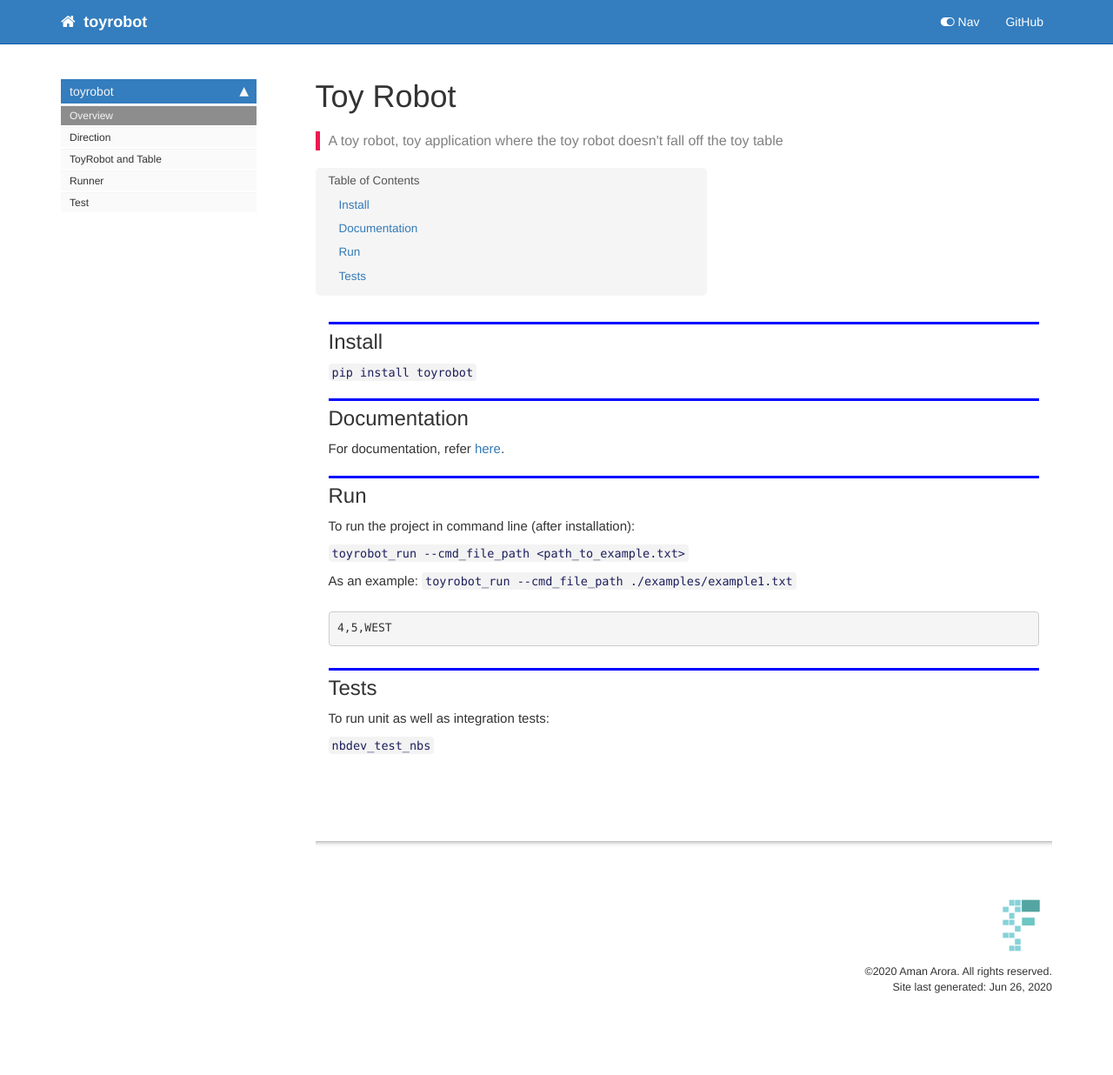
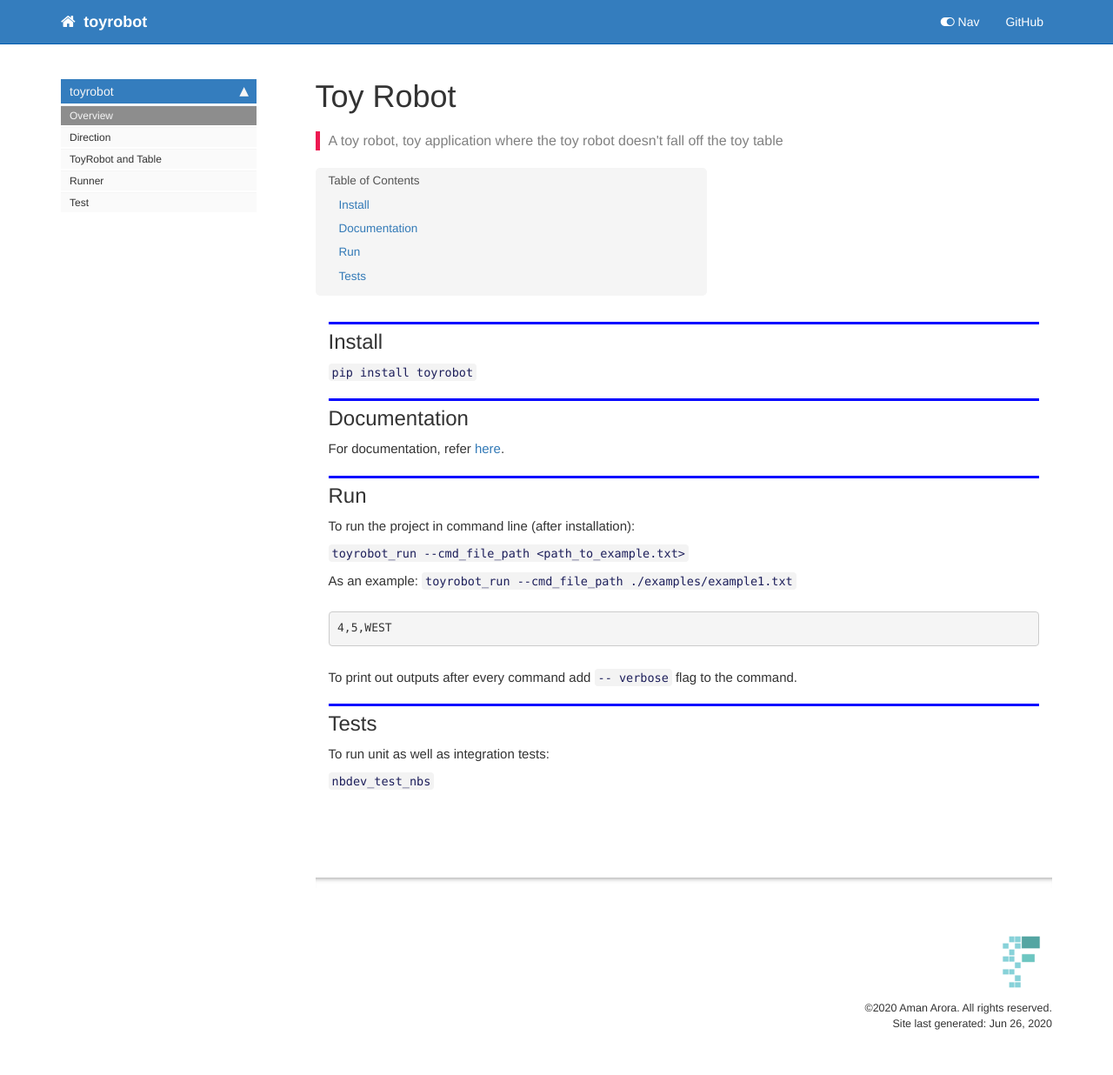
Before and after one commit to amaarora/toyrobot, a Jekyll site: the page built from docs/index.html, in a window 1280 px wide. Shown: the whole page at 87% size. Built offline with Jekyll 4.4.1, drawn with Linux system fonts in a browser that asks for light colours; nearby versions of some CDN libraries; comment, search, counter and statistics services are not loaded; before the commit the page ends 1195 px from its top, so only the background shows below that.

```diff
--- a/docs/index.html
+++ b/docs/index.html
@@ -79,6 +79,13 @@ description: "A toy robot, toy application where the toy robot doesn't fall off
 </div>
 <div class="cell border-box-sizing text_cell rendered"><div class="inner_cell">
 <div class="text_cell_render border-box-sizing rendered_html">
+<p>To print out outputs after every command add <code>-- verbose</code> flag to the command.</p>
+
+</div>
+</div>
+</div>
+<div class="cell border-box-sizing text_cell rendered"><div class="inner_cell">
+<div class="text_cell_render border-box-sizing rendered_html">
 <h2 id="Tests">Tests<a class="anchor-link" href="#Tests"> </a></h2>
 </div>
 </div>
--- a/docs/tests.html
+++ b/docs/tests.html
@@ -155,6 +155,9 @@ description: "Test script to test our application works correctly and to catch b
 
 <span class="n">args</span> <span class="o">=</span> <span class="n">DummyArgs</span><span class="p">(</span><span class="s1">&#39;./examples/example8.txt&#39;</span><span class="p">)</span>
 <span class="n">test_stdout</span><span class="p">(</span><span class="n">run</span><span class="p">,</span> <span class="n">args</span><span class="p">,</span> <span class="s1">&#39;1,1,EAST&#39;</span><span class="p">)</span>
+
+<span class="n">args</span> <span class="o">=</span> <span class="n">DummyArgs</span><span class="p">(</span><span class="s1">&#39;./examples/example9.txt&#39;</span><span class="p">)</span>
+<span class="n">test_stdout</span><span class="p">(</span><span class="n">run</span><span class="p">,</span> <span class="n">args</span><span class="p">,</span> <span class="s1">&#39;3,2,EAST&#39;</span><span class="p">)</span>
 </pre></div>
 
     </div>
--- a/toyrobot/__init__.py
+++ b/toyrobot/__init__.py
@@ -1 +1 @@
-__version__ = "0.0.12"
+__version__ = "0.0.13"
```
Also changed, not shown: README.md, 2 other files.
